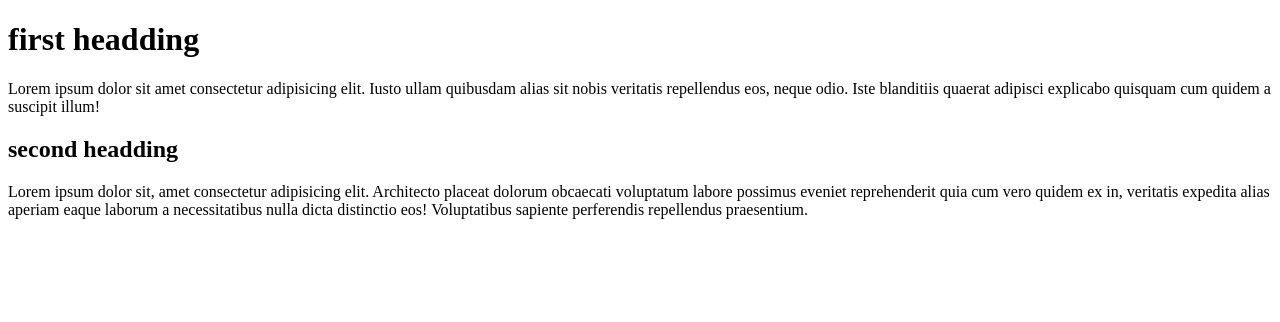
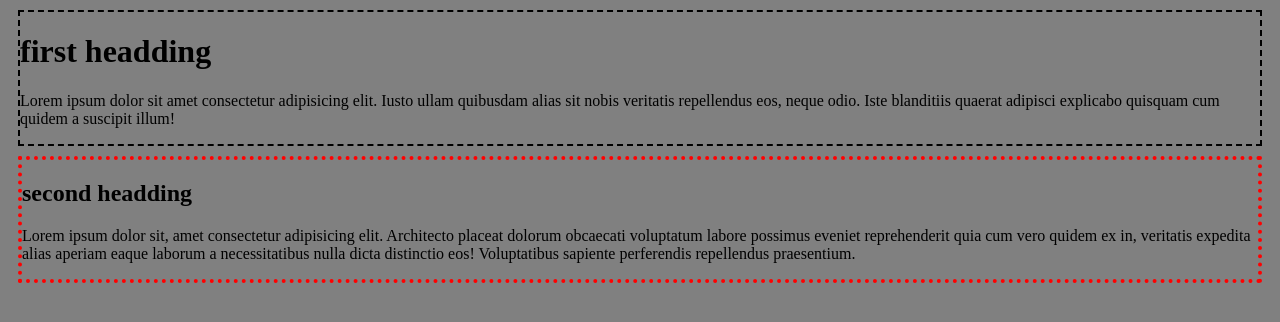
Before and after one commit to jeresawy5/github-practice, a plain HTML site: page index.html in a window 1280 px wide. Drawn offline with Linux system fonts and the light colour scheme.

Commit message:
third commit

```diff
--- a/index.html
+++ b/index.html
@@ -5,13 +5,14 @@
     <meta http-equiv="X-UA-Compatible" content="IE=edge">
     <meta name="viewport" content="width=device-width, initial-scale=1.0">
     <title>Document</title>
+    <link rel="stylesheet" href="style.css">
 </head>
 <body>
-    <div>
+    <div class="div1">
         <h1>first headding</h1>
         <p>Lorem ipsum dolor sit amet consectetur adipisicing elit. Iusto ullam quibusdam alias sit nobis veritatis repellendus eos, neque odio. Iste blanditiis quaerat adipisci explicabo quisquam cum quidem a suscipit illum!</p>
     </div>
-    <div>
+    <div class="div2">
         <h2>second headding</h2>
         <p>Lorem ipsum dolor sit, amet consectetur adipisicing elit. Architecto placeat dolorum obcaecati voluptatum labore possimus eveniet reprehenderit quia cum vero quidem ex in, veritatis expedita alias aperiam eaque laborum a necessitatibus nulla dicta distinctio eos! Voluptatibus sapiente perferendis repellendus praesentium.</p>
     </div>
--- a/style.css
+++ b/style.css
@@ -0,0 +1,11 @@
+body {
+    background-color: grey;
+}
+.div1 {
+    border: 2px dashed black;
+    margin: 10px;
+}
+.div2 {
+    border: 4px dotted red;
+    margin: 10px;
+}
```
Also changed, not shown: 1 other file.
